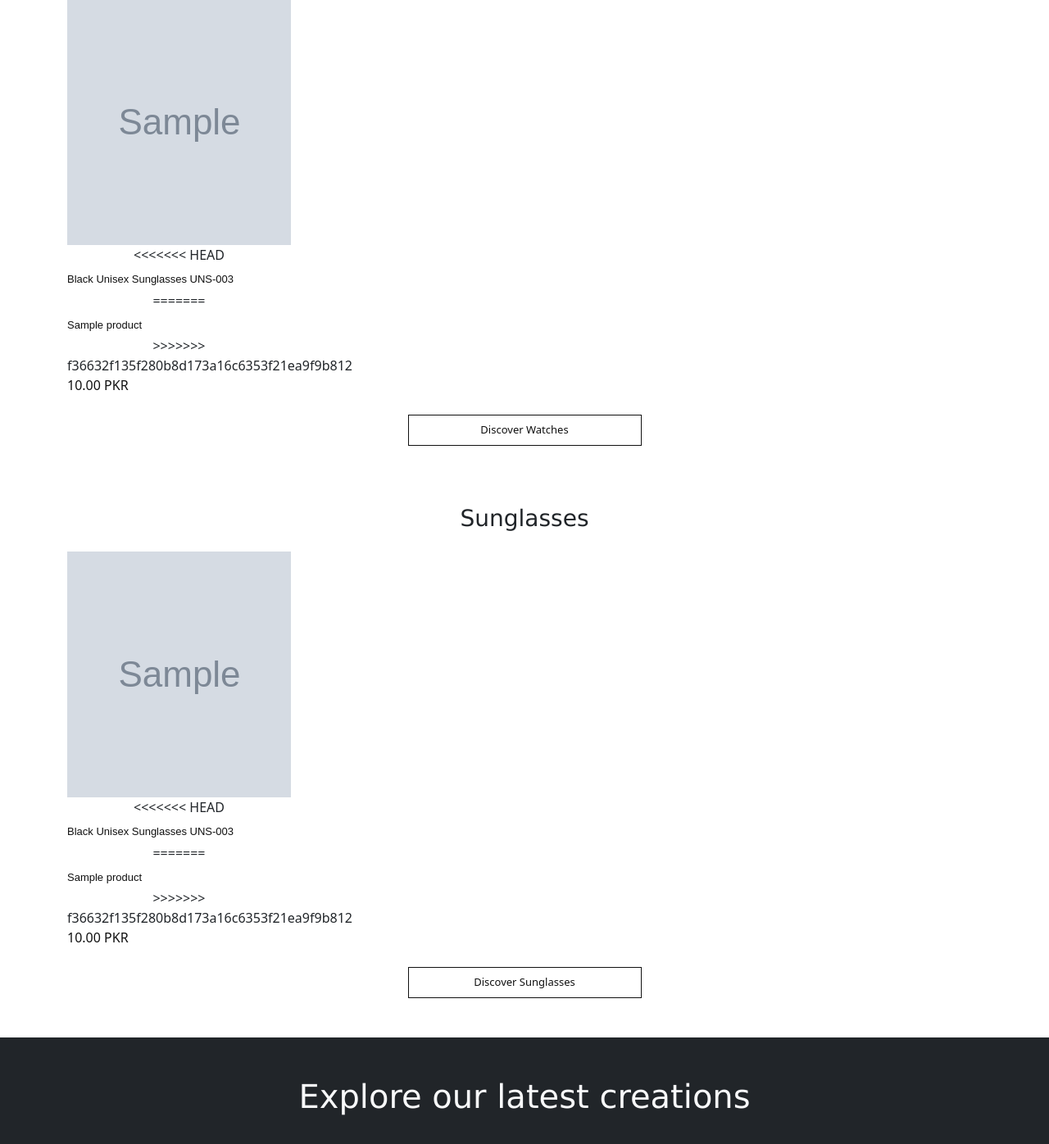
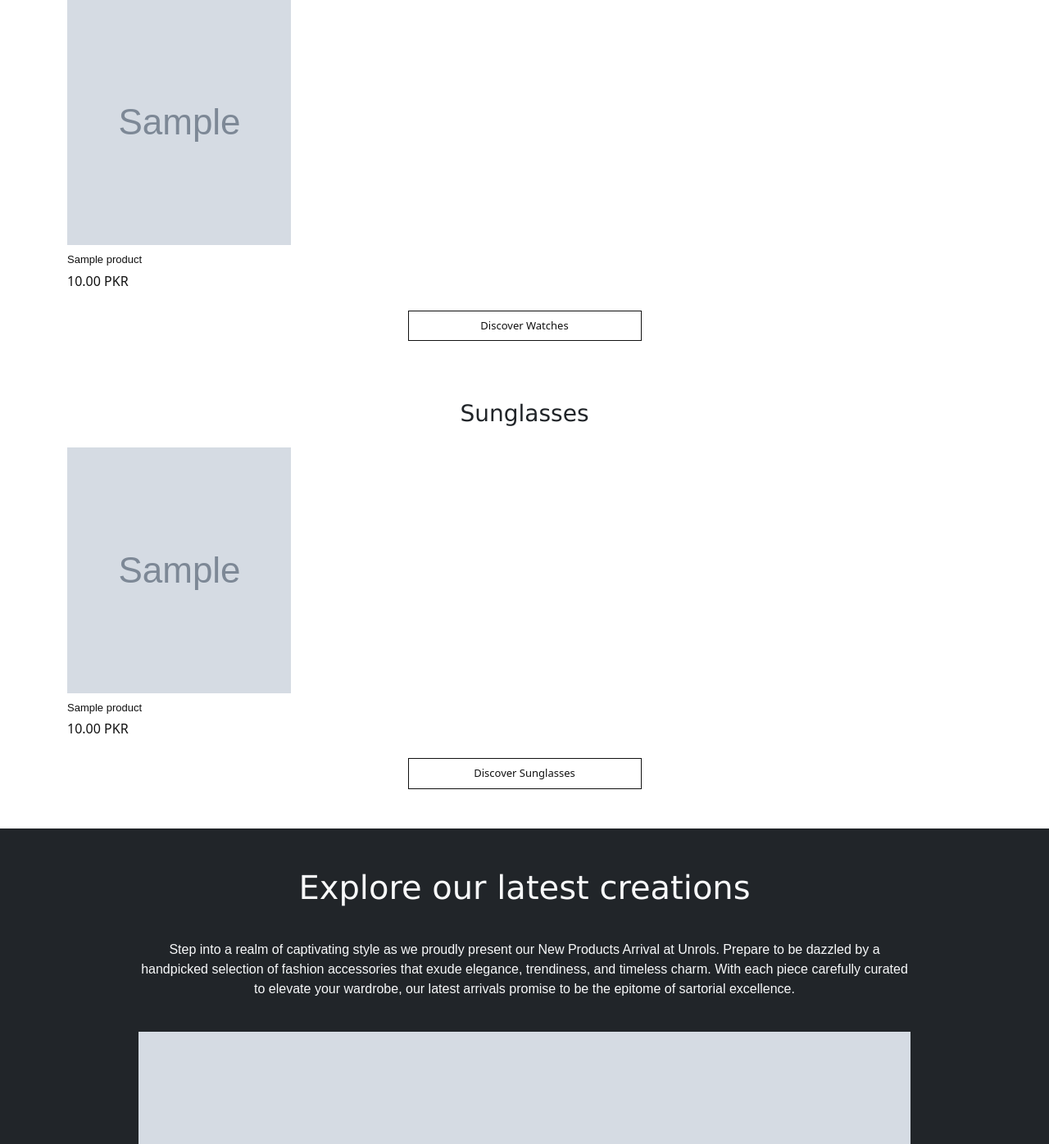
Before and after one commit to ahsanm7911/ecommerce-store, a Django app: template templates/core/index.html in a window 1280 px wide. Shown: the part 1119-2515 px from the top of the page at 82% size. Run offline with Django 4.2, Linux system fonts and the light colour scheme; tables that the repository leaves empty hold one stand-in row (values such as "Sample post"); the template is opened without the code that fills it: values that come from a table or form of the project are taken from there, most other values are stand-ins (such as "Sample title", 1, 10 or a date in 2020); grey boxes marked "Sample" are stand-in pictures; some libraries are stand-ins or nearby versions; some web fonts are replaced.

Commit message:
New Changes

```diff
--- a/templates/core/index.html
+++ b/templates/core/index.html
@@ -55,11 +55,7 @@
                             <img src="{{ product.image.url }}" class="w-100" alt="">
                         </div>
                         <div class="product-info">
-<<<<<<< HEAD
-                            <p class="product-title mt-2 mb-1 w-100">Black Unisex Sunglasses UNS-003</p>
-=======
                             <p class="product-title mt-2 mb-1 w-100">{{ product.name }}</p>
->>>>>>> f36632f135f280b8d173a16c6353f21ea9f9b812
                             <p class="product-price text-start">{{ product.price }} PKR</p>
                         </div>
                     </a>
@@ -85,11 +81,7 @@
                             <img src="{{ product.image.url }}" class="w-100" alt="">
                         </div>
                         <div class="product-info">
-<<<<<<< HEAD
-                            <p class="product-title mt-2 mb-1">Black Unisex Sunglasses UNS-003</p>
-=======
                             <p class="product-title mt-2 mb-1 w-100">{{ product.name }}</p>
->>>>>>> f36632f135f280b8d173a16c6353f21ea9f9b812
                             <p class="product-price text-start">{{ product.price }} PKR</p>
                         </div>
                     </a>
```
